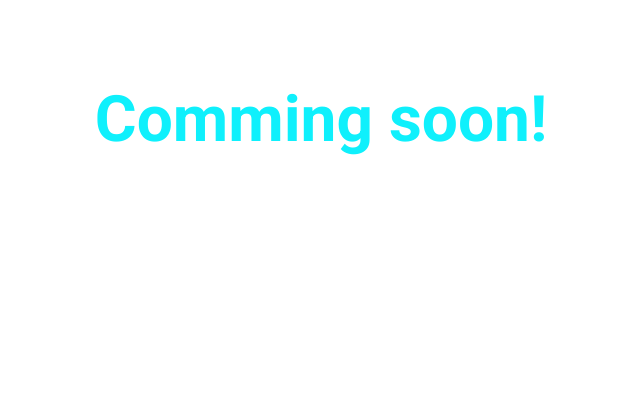
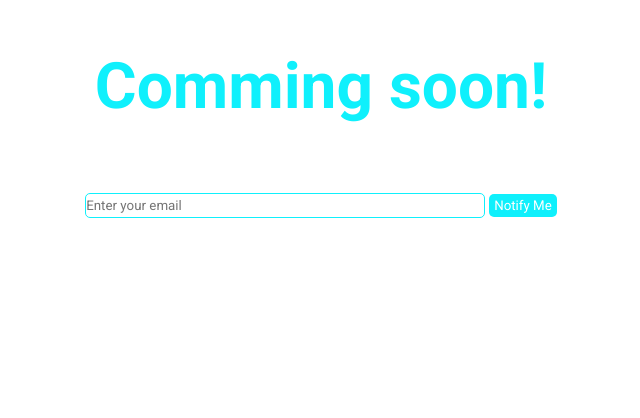
Before and after one commit to dovjas/ComingSoonPage, a plain HTML site: page index.html in a window 1280 px wide. Shown: the part 105-523 px from the top of the page, without its empty margins (319-959 px from the left). Drawn offline with Linux system fonts and the light colour scheme.

Commit message:
Email input

```diff
--- a/index.html
+++ b/index.html
@@ -18,6 +18,10 @@
         <div class="top-block">
             <h1 class="title">Comming soon!</h1>
             <span class="sub-title">WEBSITE IS UNDER CONSTRUCTION</span>
+            <div class="email-block">
+                <input type="email" placeholder="Enter your email">
+                <button class="email-btn" type="submit">Notify Me</button>
+            </div>
         </div>
         <div class="middle-block">
             <h2>00 <span>Days</span></h2>
--- a/style.css
+++ b/style.css
@@ -73,6 +73,27 @@ body{
     bottom: 0;
     z-index: -1;
 }
+.email-block input{
+    width: 400px;
+    margin-top: 40px;
+    padding: 4px 0;
+    border: 1px solid #0ff0fc;
+    border-radius: 5px;
+}
+.email-block button{
+    background-color:#0ff0fc;
+    padding: 4px 5px;
+    border: none;
+    border-radius:5px;
+    color: white;
+}
+.email-block button:hover{
+    background-color: #fff;
+    padding: 4px 5px;
+    border: none;
+    border-radius:5px;
+    color: black;
+}
 
 @media screen and (max-width: 685px){
     .container .title{
```
